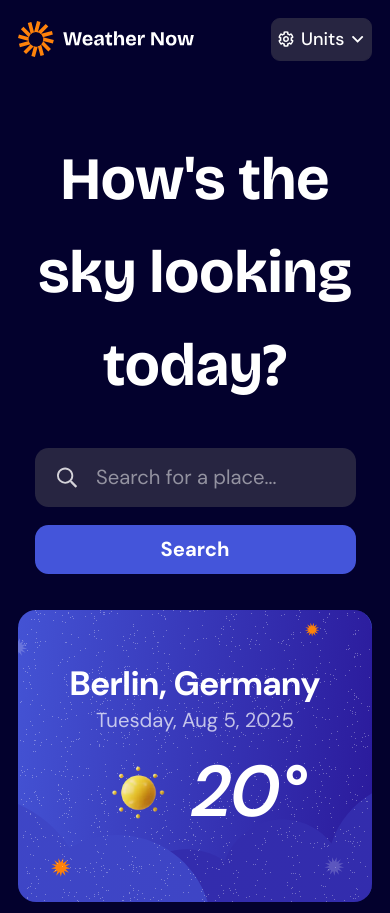
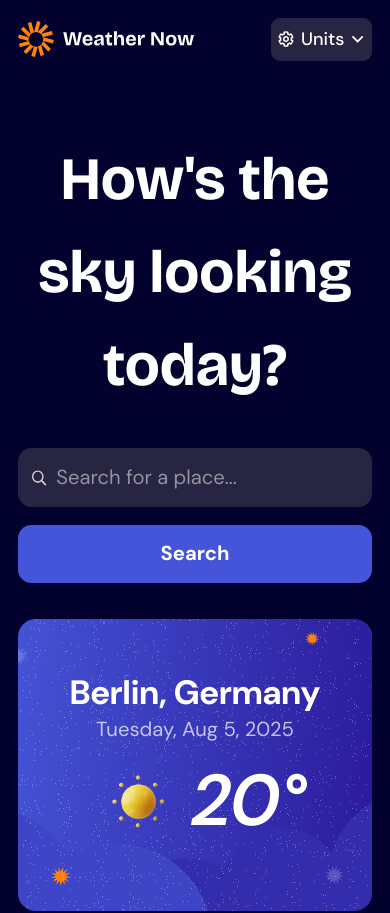
Before and after one commit to TonyFred-code/weather-app, a React (Vite) app: page / in a window 390 px wide. Shown: the top 913 px of the page. Built offline with nearby package versions, Linux system fonts and the light colour scheme.

Commit message:
refactor: remove input focus/blur search history

```diff
--- a/src/components/Form.jsx
+++ b/src/components/Form.jsx
@@ -9,26 +9,18 @@ export default function Form() {
     }
   }
 
-  function showSearchHistory() {
-    console.log("show search history (last 4)");
-  }
-
-  function hideSearchHistory() {
-    console.log("hide search history drop down");
-  }
-
   return (
     <section className="flex flex-col items-center justify-center">
       <h2 className="text-center my-8 font-bricolage-grotesque text-[60px]">
         How&apos;s the sky looking today?
       </h2>
       <form
-        className="flex flex-col md:flex-row gap-4 md:w-10/12 max-w-xl"
+        className="flex flex-col md:flex-row gap-4 md:w-10/12 max-w-xl w-full"
         onSubmit={handleFormSubmit}
       >
-        <div className="flex gap-4 items-center bg-neutral-800 py-3 px-5 rounded-xl flex-1">
+        <div className="flex xs:gap-2 gap-4 items-center bg-neutral-800 p-3 rounded-xl flex-1">
           <label htmlFor="search">
-            <span>
+            <span className="flex size-3.5">
               <img src="/images/icon-search.svg" alt="" />
             </span>
           </label>
@@ -36,15 +28,14 @@ export default function Form() {
             type="text"
             name="search"
             id="search"
+            required
             placeholder="Search for a place..."
-            className="border-none outline-none flex-1 bg-transparent autofill:bg-transparent autofill:text-neutral-0"
-            onFocus={showSearchHistory}
-            onBlur={hideSearchHistory}
+            className="border-none outline-none flex-1 bg-transparent user-invalid:border-b-2 user-invalid:border-neutral-300 autofill:bg-transparent autofill:text-neutral-0 min-w-0"
           />
         </div>
         <button
           type="submit"
-          className="capitalize text-center text-neutral-0 bg-blue-500 py-2 px-5 md:py-2.5 md:px-6 rounded-xl font-bold cursor-pointer hover:bg-blue-700"
+          className="capitalize text-center text-neutral-0 bg-blue-500 py-3 px-5 md:py-2.5 md:px-6 rounded-xl font-bold cursor-pointer hover:bg-blue-700"
         >
           search
         </button>
```
